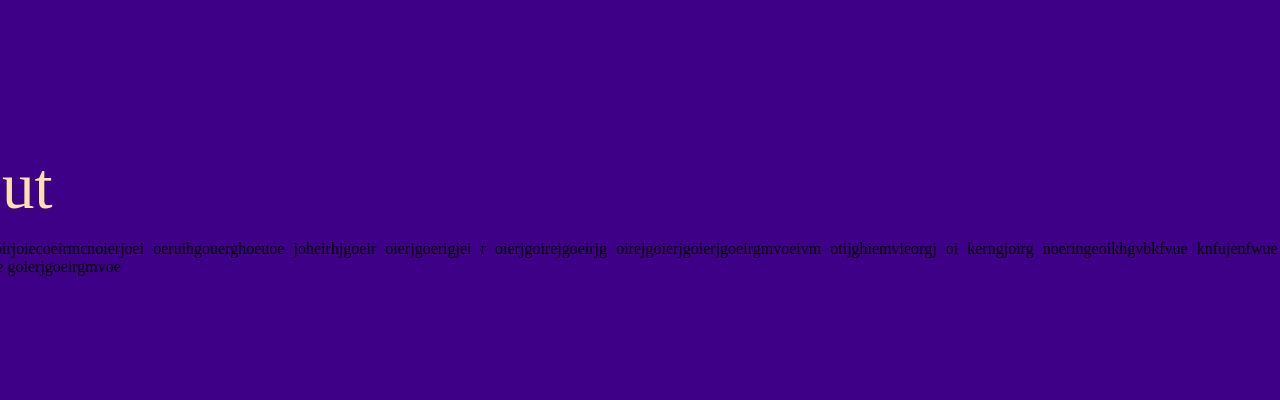
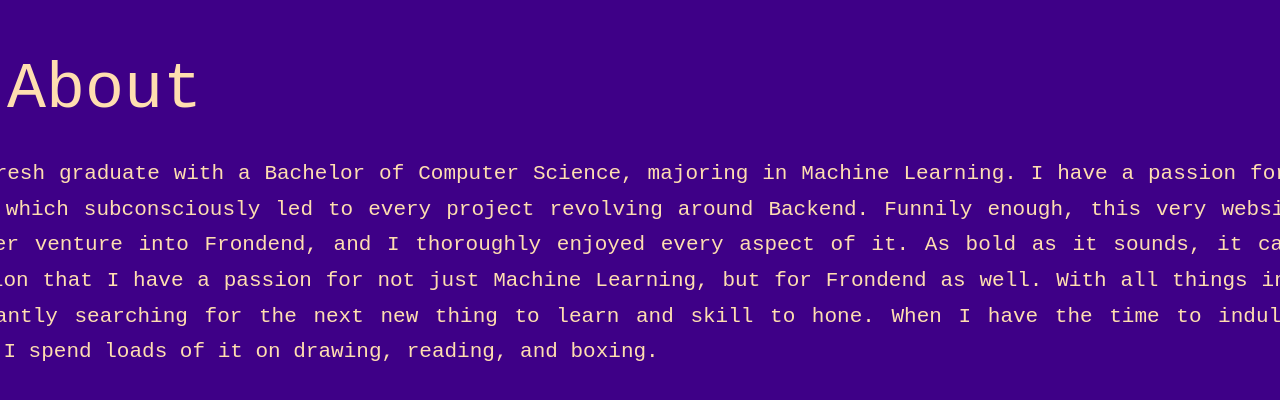
Before and after one commit to tongsuyiii/FirstMediocreAttemptAtFrontEnd, a plain HTML site: page homepage/about_page.html in a window 1280 px wide. Shown: the part 178-578 px from the top of the page. Drawn offline with Linux system fonts and the light colour scheme.

Commit message:
Entered "About" paragraph draft, changed font to monospace, adjusted line height and size. For welcome page, added name into title.

```diff
--- a/homepage/about_page.html
+++ b/homepage/about_page.html
@@ -28,8 +28,10 @@
       .about_title{
         flex: 1;
         font-size: 65px;
+        font-family: monospace;
         color: rgb(255, 222, 176);
-        margin-bottom: 0px;
+
+        margin-bottom: 8px;
         margin-top: 0px;
         margin-left: 0px;
         margin-right: 0px;
@@ -41,16 +43,27 @@
         flex: 2;
         width: 100%;
         text-align: justify;
+
+        font-size: 21px;
+        font-family: monospace;
+        color: rgb(255, 222, 176);
+
+        line-height: 1.7;
       }
 
     </style>
   </head>
   <body>
     <div class="parent_grid">
-      <p class="about_title">About</p>
-      <p class="wtv">irofoeggjgioerjgoirjoiecoeirmcnoierjoei oeruihgouerghoeuoe joheirhjgoeir
-        oierjgoerigjei r oierjgoirejgoeirjg oirejgoierjgoierjgoeirgmvoeivm otijghiemvieorgj oi
-        kerngjoirg noeringeoikhgvbkfvue knfujenfwue ufnwiu rthrthyr goierjgoeirgmvoe goierjgoeirgmvoe
+      <p class="about_title">&num;&num; About</p>
+      <p class="wtv">I am a fresh graduate with a Bachelor of Computer Science, majoring in Machine Learning.
+        I have a passion for Machine Learning which subconsciously led to every project revolving around Backend.
+        Funnily enough, this very website is my first ever venture into Frondend,
+        and I thoroughly enjoyed every aspect of it.
+        As bold as it sounds, it came to my realisation that I have a passion for not just Machine Learning,
+        but for Frondend as well. With all things in life,
+        I am constantly searching for the next new thing to learn and skill to hone.
+        When I have the time to indulge in my hobbies, I spend loads of it on drawing, reading, and boxing.
       </p>
     </div>
 
--- a/homepage/home_page.css
+++ b/homepage/home_page.css
@@ -18,10 +18,10 @@ body{
   left: 50%;
   top: 50%;
 
-  width: 1000px;
+  width: 1200px;
   height: 146px;
 
-  margin-left : -500px;
+  margin-left : -600px;
   margin-top  : -73px;
 }
 
```
Also changed, not shown: homepage/homepage.html (+1 -1 lines).
